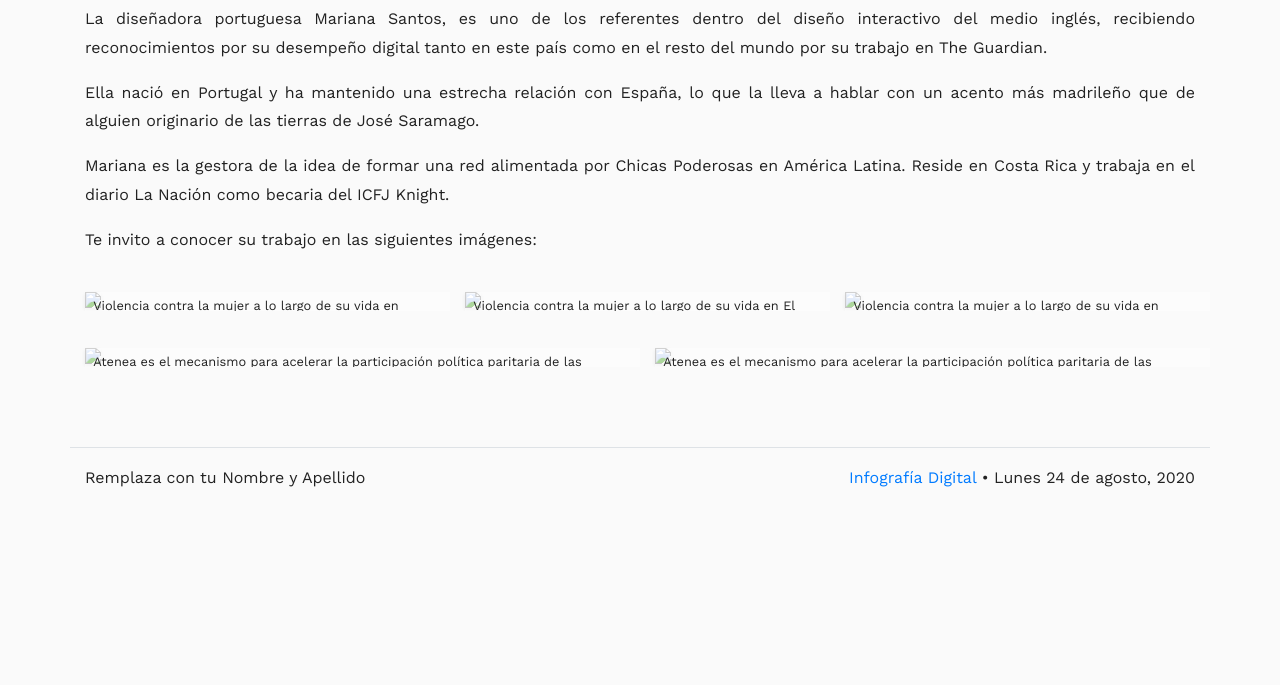
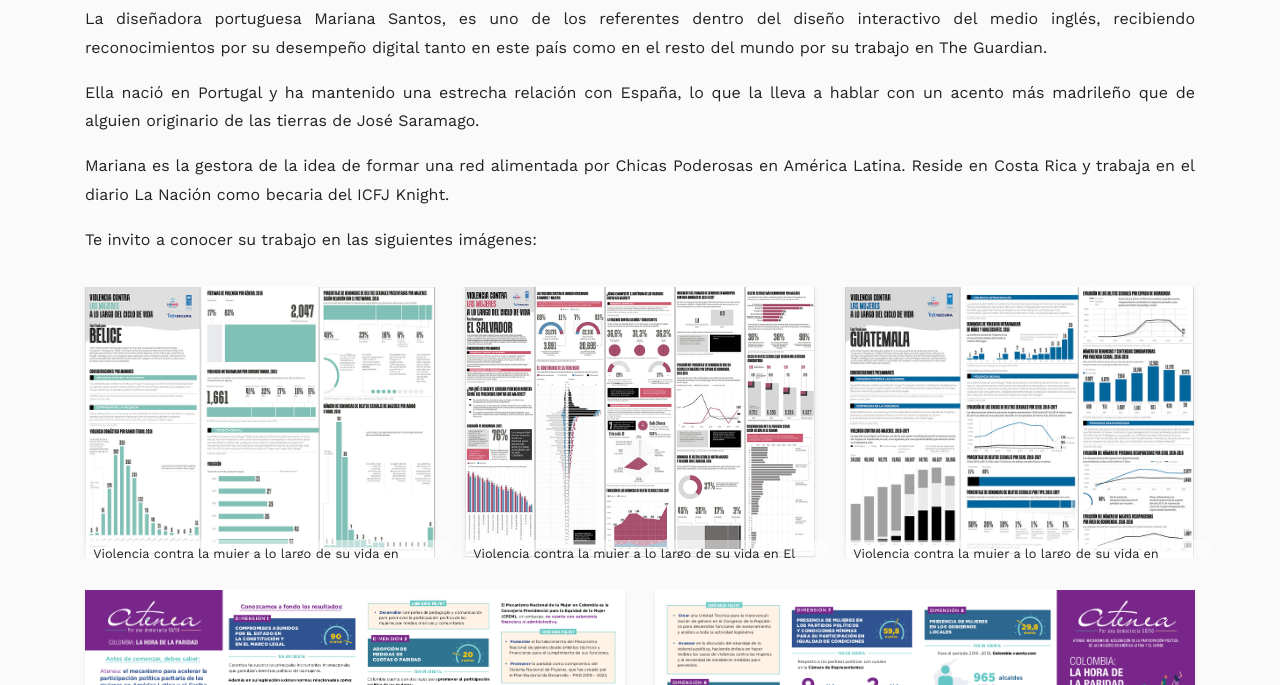
Before and after one commit to Rosariovaldes21/Trabajo_en_clases_03, a plain HTML site: page index.html in a window 1280 px wide. Shown: the part 115-800 px from the top of the page. Drawn offline with nearby package versions, Linux system fonts and the light colour scheme.

Commit message:
Update index.html

```diff
--- a/index.html
+++ b/index.html
@@ -79,27 +79,27 @@
             <div class="row">
                 <!--Imagen 1-->
                 <figure class="col-12 col-lg-4">
-                    <img src="img/Belice.jpg" class="img-fluid shadow-sm" />
+                    <img src="Belice.jpg" class="img-fluid shadow-sm" />
                     <figcaption class="pt-1 pb-2 px-2 small">Violencia contra la mujer a lo largo de su vida en Bélice.</figcaption>
                 </figure>
                 <!--Imagen 2-->
                 <figure class="col-12 col-lg-4">
-                    <img src="img/El-Salvador.jpg" class="img-fluid shadow-sm" />
+                    <img src="El-Salvador.jpg" class="img-fluid shadow-sm" />
                     <figcaption class="pt-1 pb-2 px-2 small">Violencia contra la mujer a lo largo de su vida en El Salvador.</figcaption>
                 </figure>
                 <!--Imagen 3-->
                 <figure class="col-12 col-lg-4">
-                    <img src="img/Guatemala.jpg" class="img-fluid shadow-sm" />
+                    <img src="Guatemala.jpg" class="img-fluid shadow-sm" />
                     <figcaption class="pt-1 pb-2 px-2 small">Violencia contra la mujer a lo largo de su vida en Guatemala.</figcaption>
                 </figure>
                 <!--Imagen 4-->
                 <figure class="col-12 col-lg-6">
-                    <img src="img/Atenea1.png" class="img-fluid shadow-sm" />
+                    <img src="Atenea1.png" class="img-fluid shadow-sm" />
                     <figcaption class="pt-1 pb-2 px-2 small">Atenea es el mecanismo para acelerar la participación política paritaria de las mujeres en América Latina y el Caribe.</figcaption>
                 </figure>
                 <!--Imagen 5-->
                 <figure class="col-12 col-lg-6">
-                    <img src="img/Atenea2.png" class="img-fluid shadow-sm" />
+                    <img src="Atenea2.png" class="img-fluid shadow-sm" />
                     <figcaption class="pt-1 pb-2 px-2 small">Atenea es el mecanismo para acelerar la participación política paritaria de las mujeres en América Latina y el Caribe.</figcaption>
                 </figure>
             </div>
```
